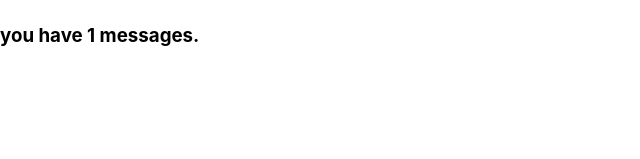
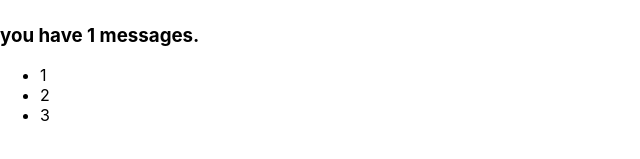
Before and after one commit to minimalMeh/React_Learning, a React (Create React App) app in the folder react-learning/: page / in a window 1280 px wide. Shown: the part 327-486 px from the top of the page, without its empty margins (0-640 px from the left). Built offline with nearby package versions, Linux system fonts and the light colour scheme.

Commit message:
lists and keys

```diff
--- a/react-learning/src/App.tsx
+++ b/react-learning/src/App.tsx
@@ -4,7 +4,7 @@ import { Ref } from './refs/refs';
 import { Clock } from './states/Clock';
 import { ToggleButton } from './states/ToggleButton';
 import { LoginControl } from './conditional_rendering/LoginControl';
-
+import { NumberList } from './lists/NumberList';
 
 function App() {
   return (
@@ -14,6 +14,7 @@ function App() {
       <Clock />
       <ToggleButton />
       <LoginControl />
+      <NumberList numbers={[1, 2, 3]}/>
     </div>
   );
 }
--- /dev/null
+++ b/react-learning/src/lists/NumberList.tsx
@@ -0,0 +1,16 @@
+import React from 'react';
+
+function ListItem(props: any) {
+    return <li>{props.value}</li>
+}
+
+export function NumberList(props: any): any {
+    const numbers = props.numbers;
+    return (
+        <ul>
+        { numbers.map((num: any) =>
+            <ListItem key={num.toString()} value={num} />)
+        }
+        </ul>
+    );
+}
```
